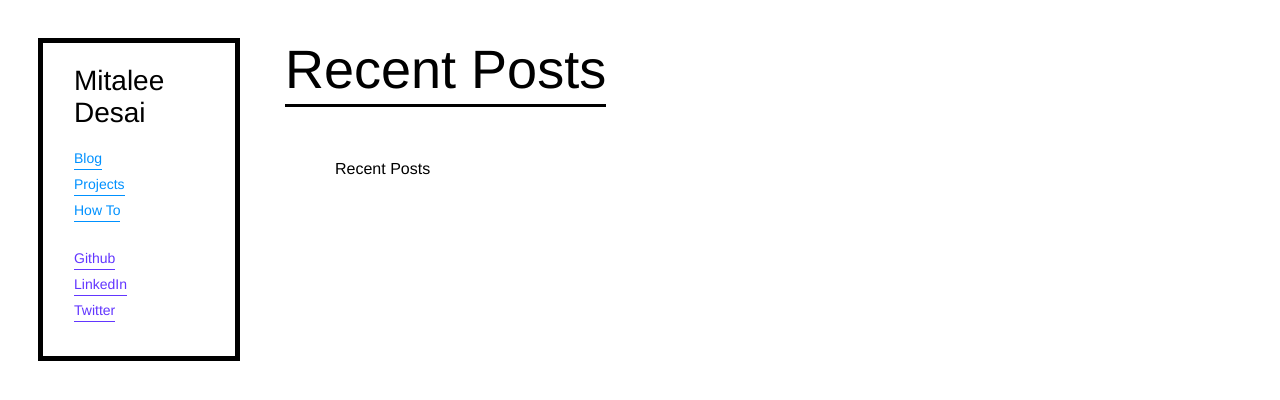
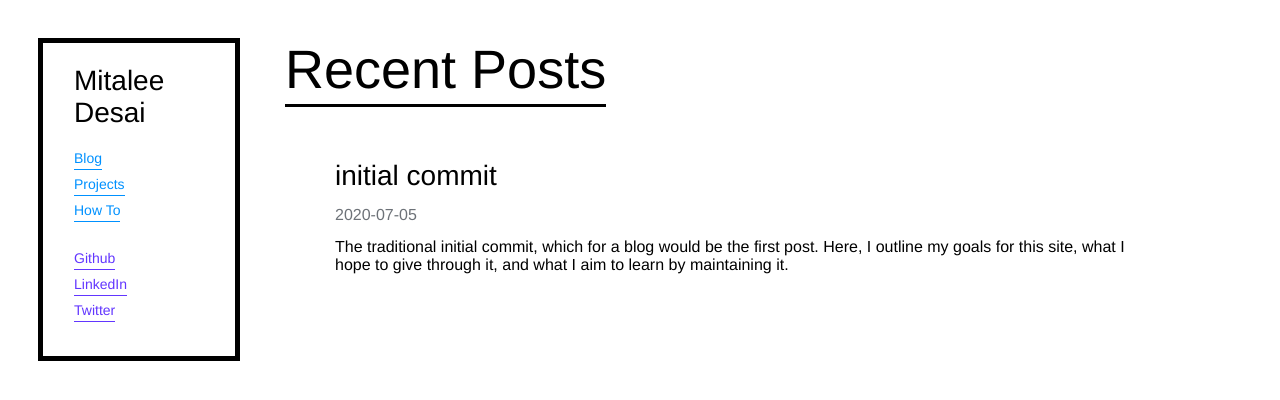
Before and after one commit to discoduckling/blog, a Next.js app: page / in a window 1280 px wide. Shown: the top 400 px of the page. Built offline with nearby package versions, Linux system fonts and the light colour scheme.

Commit message:
Add first post

```diff
--- /dev/null
+++ b/blog/initial-commit.md
@@ -0,0 +1,36 @@
+---
+title: 'initial commit'
+date: '2020-07-05'
+blurb: 'The traditional initial commit, which for a blog would be the first post. Here, I outline my goals for this site, what I hope to give through it, and what I aim to learn by maintaining it.'
+---
+
+This is my first post, anywhere.
+
+## See one, do one, teach one
+I watch a lot of medical shows.
+
+I think I heard "see one, do one, teach one" on either Grey's Anatomy or ER.
+The phrase is used in surgical residency (at least that's what they said in the show), and it represents
+a way of learning and solidifying new procedures. I'm not sure why
+this phrase is only used in the context of medical residencies because
+it's really applicable for learning anything new.
+
+I started realizing that I would take time to learn new tools
+and frameworks outside of work, and a bit of time would pass
+before I would get an opportunity to use my new skills at work.
+That meant there was a gap between learning and actually using any new
+concepts. Part of my goal with this site is to practice new concepts to
+cement them in my mind before I forget them. One thing I know that
+works for me is not only making a practice project to test out
+new concepts, but also to explain it in writing, this is where the "teach one"
+piece comes into play.
+
+In addition to using this platform as a public repository for my
+thoughts on something new or cool that I've come across, I also
+would like to have a place to store and share workflows that
+have worked for me. I started realizing that I keep repeating
+steps for scaffolding and initializing projects, and I've often
+been asked about some of these workflows at work. Perhaps someone
+else would benefit from some of these workflows rather than having to
+reinvent a wheel that's alraedy been...reinvented hudnreds of times
+already.
--- a/components/page-layouts/OverviewLayout.js
+++ b/components/page-layouts/OverviewLayout.js
@@ -13,9 +13,16 @@ const OverviewLayout = props => {
       }}
     >
       <NavBox />
-      <div style={{ padding: "0px 45px" }}>
+      <div style={{ padding: "0px 45px", flexGrow: 1 }}>
         <PageTitle text={pageTitle} />
-        <div style={{ marginTop: 60, paddingLeft: 50 }}>{props.children}</div>
+        <div
+          style={{
+            marginTop: 60,
+            paddingLeft: 50,
+          }}
+        >
+          <div style={{ maxWidth: 800 }}>{props.children}</div>
+        </div>
       </div>
     </div>
   );
--- a/components/styled-components/BlurbText.js
+++ b/components/styled-components/BlurbText.js
@@ -1,8 +1,7 @@
 import React from "react";
-import Truncate from "react-truncate";
 
 const BlurbText = props => {
-  const { text, lines } = props;
+  const { text } = props;
   return (
     <div
       style={{
@@ -10,9 +9,7 @@ const BlurbText = props => {
         height: "100%"
       }}
     >
-      <Truncate lines={lines} ellipsis={<span>...</span>}>
-        {text}
-      </Truncate>
+      {text}
     </div>
   );
 };
--- a/components/styled-components/PostOverview.js
+++ b/components/styled-components/PostOverview.js
@@ -2,21 +2,23 @@ import React from "react";
 import { PostTitle, SubTitle } from "./Titles";
 import BlurbText from "./BlurbText";
 import TagLink from "./TagLinks";
+import Link from "next/link";
 
 const PostOverview = props => {
-  const { title, date, text, tags } = props;
+  const { title, date, text, tags, id } = props;
   return (
     <div style={{ marginBottom: 53 }}>
-      <PostTitle text={title} />
+      <PostTitle text={title} href={"/blog/[id]"} as={`/blog/${id}`} />
       <div style={{ display: "flex", justifyContent: "space-between" }}>
         <SubTitle text={date} />
         <div style={{ display: "flex" }}>
-          {tags.map((t, i) => (
-            <TagLink category={t} key={`tag-${i}-${date}`} idx={i} />
-          ))}
+          {tags &&
+            tags.map((t, i) => (
+              <TagLink category={t} key={`tag-${i}-${date}`} idx={i} />
+            ))}
         </div>
       </div>
-      <BlurbText lines={5} text={text} />
+      <BlurbText text={text} />
     </div>
   );
 };
--- a/components/styled-components/Titles.js
+++ b/components/styled-components/Titles.js
@@ -1,5 +1,6 @@
 import React from "react";
 import Colors from "../colors";
+import Link from "next/link";
 
 export const PageTitle = props => {
   const { text } = props;
@@ -33,15 +34,18 @@ export const SubTitle = props => {
 };
 
 export const PostTitle = props => {
-  const { text } = props;
+  const { text, href, as } = props;
   return (
+    <Link href={href} as={as}>
       <div
         style={{
           fontSize: 28,
-        marginBottom: 14
+          marginBottom: 14,
+          cursor: "pointer"
         }}
       >
         {text}
       </div>
+    </Link>
   );
 };
--- /dev/null
+++ b/lib/blog-posts.js
@@ -0,0 +1,69 @@
+import fs from "fs";
+import path from "path";
+import matter from "gray-matter";
+import remark from "remark";
+import html from "remark-html";
+
+const postsDirectory = path.join(process.cwd(), "blog");
+
+export async function getSortedPostsData() {
+  // get file names for files in /blog
+  const fileNames = fs.readdirSync(postsDirectory);
+  const allPostsData = fileNames.map(fileName => {
+    // remove ".md" from the file name to get the file's id
+    const id = fileName.replace(/\.md$/, "");
+    // read markdown file as a string
+    const fullPath = path.join(postsDirectory, fileName);
+    const fileContents = fs.readFileSync(fullPath, "utf8");
+
+    // use gray-matter to parse the post metadata section
+    const matterResult = matter(fileContents);
+
+    // combine the data with the id
+    return {
+      id,
+      ...matterResult.data
+    };
+  });
+
+  // sort posts by date
+  return allPostsData.sort((a, b) => {
+    if (a.date < b.date) {
+      return 1;
+    } else {
+      return -1;
+    }
+  });
+}
+
+export async function getPostData(id) {
+  const fullPath = path.join(postsDirectory, `${id}.md`);
+  const fileContents = fs.readFileSync(fullPath, "utf8");
+
+  // Use gray-matter to parse the post metadata section
+  const matterResult = matter(fileContents);
+
+  // Use remark to convert markdown into HTML string
+  const processedContent = await remark()
+    .use(html)
+    .process(matterResult.content);
+  const contentHtml = processedContent.toString();
+
+  // Combine the data with the id and contentHtml
+  return {
+    id,
+    contentHtml,
+    ...matterResult.data
+  };
+}
+
+export function getAllPostIds() {
+  const fileNames = fs.readdirSync(postsDirectory);
+  return fileNames.map(fileName => {
+    return {
+      params: {
+        id: fileName.replace(/\.md$/, "")
+      }
+    };
+  });
+}
--- /dev/null
+++ b/next.config.js
@@ -0,0 +1,12 @@
+module.exports = {
+  webpack: (config, { isServer }) => {
+    // Fixes npm packages that depend on `fs` module
+    if (!isServer) {
+      config.node = {
+        fs: 'empty'
+      }
+    }
+
+    return config
+  }
+}
--- a/package.json
+++ b/package.json
@@ -13,10 +13,12 @@
     "extends": "react-app"
   },
   "dependencies": {
+    "gray-matter": "^4.0.2",
     "next": "9.4.4",
     "react": "16.13.1",
     "react-dom": "16.13.1",
-    "react-truncate": "^2.4.0"
+    "remark": "^12.0.0",
+    "remark-html": "^11.0.2"
   },
   "devDependencies": {
     "@babel/core": "^7.10.3",
--- a/pages/index.js
+++ b/pages/index.js
@@ -1,12 +1,34 @@
 import OverviewLayout from "../components/page-layouts/OverviewLayout";
 import React from "react";
+import { getSortedPostsData } from "../lib/blog-posts";
+import PostOverview from "../components/styled-components/PostOverview";
 
-const Home = () => {
+const Home = props => {
+  const { allPostsData } = props;
   return (
     <OverviewLayout pageTitle={"Recent Posts"}>
-      <div>Recent Posts</div>
+      <div>
+        {allPostsData.map(post => (
+          <PostOverview
+            id={post.id}
+            title={post.title}
+            date={post.date}
+            text={post.blurb}
+            key={post.title}
+          />
+        ))}
+      </div>
     </OverviewLayout>
   );
 };
 
+export async function getStaticProps() {
+  const allPostsData = await getSortedPostsData();
+  return {
+    props: {
+      allPostsData
+    }
+  };
+}
+
 export default Home;
```
Also changed, not shown: pages/blog/[id].js (added, +39 -0 lines). Lines whose indentation alone changed are shown as unchanged.
